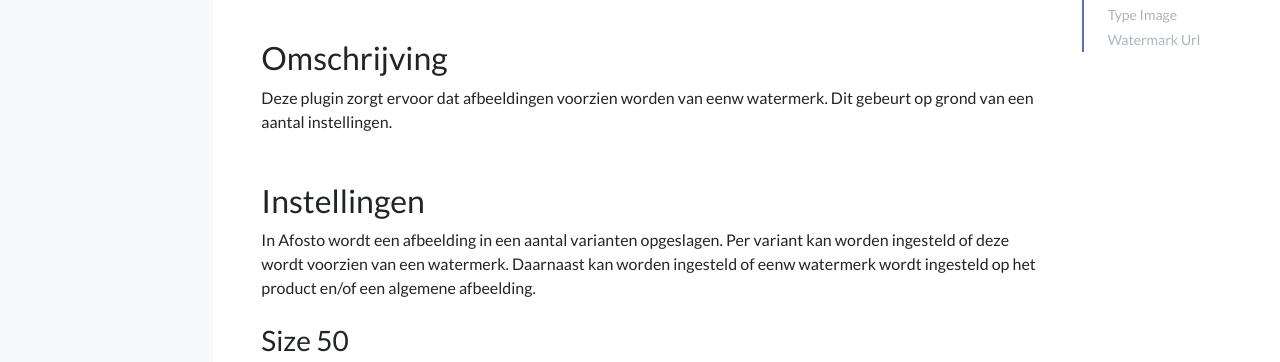
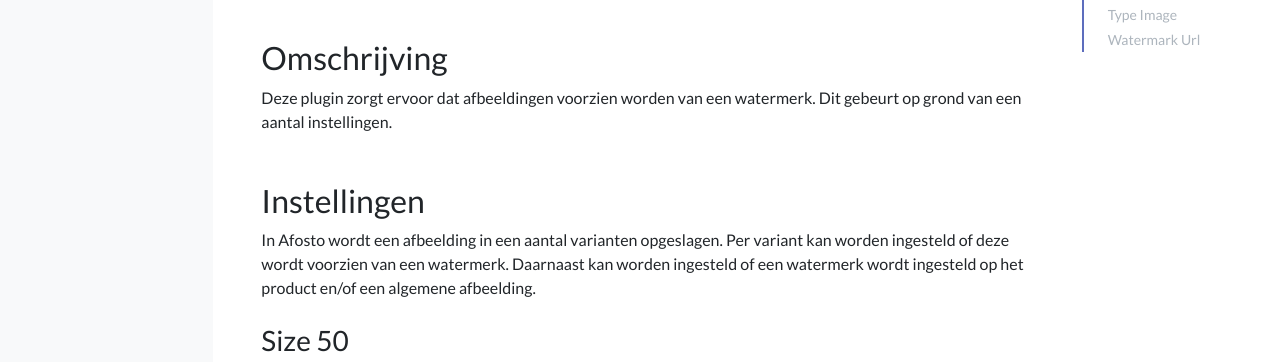
Before and after one commit to afosto/afosto-docs, a Jekyll site: the page built from plugins/watermerk.md, in a window 1280 px wide and 1400 px high. Shown: the part 297-659 px from the top of the window. Built offline with Jekyll 4.4.1, drawn with Linux system fonts in a browser that asks for light colours; some of the changed text lies outside the part shown.

Commit message:
fixed typos

```diff
--- a/plugins/watermerk.md
+++ b/plugins/watermerk.md
@@ -12,10 +12,10 @@ redirect_from:
 Watermark images
 
 ## Omschrijving
-Deze plugin zorgt ervoor dat afbeeldingen voorzien worden van eenw watermerk. Dit gebeurt op grond van een aantal instellingen.
+Deze plugin zorgt ervoor dat afbeeldingen voorzien worden van een watermerk. Dit gebeurt op grond van een aantal instellingen.
 
 ## Instellingen
-In Afosto wordt een afbeelding in een aantal varianten opgeslagen. Per variant kan worden ingesteld of deze wordt voorzien van een watermerk. Daarnaast kan worden ingesteld of eenw watermerk wordt ingesteld op het product en/of een algemene afbeelding.
+In Afosto wordt een afbeelding in een aantal varianten opgeslagen. Per variant kan worden ingesteld of deze wordt voorzien van een watermerk. Daarnaast kan worden ingesteld of een watermerk wordt ingesteld op het product en/of een algemene afbeelding.
 
 ### Size 50
 _Formaat: checkbox_
```
Also changed, not shown: other parts of plugins/watermerk.md (+1 -1 lines).
